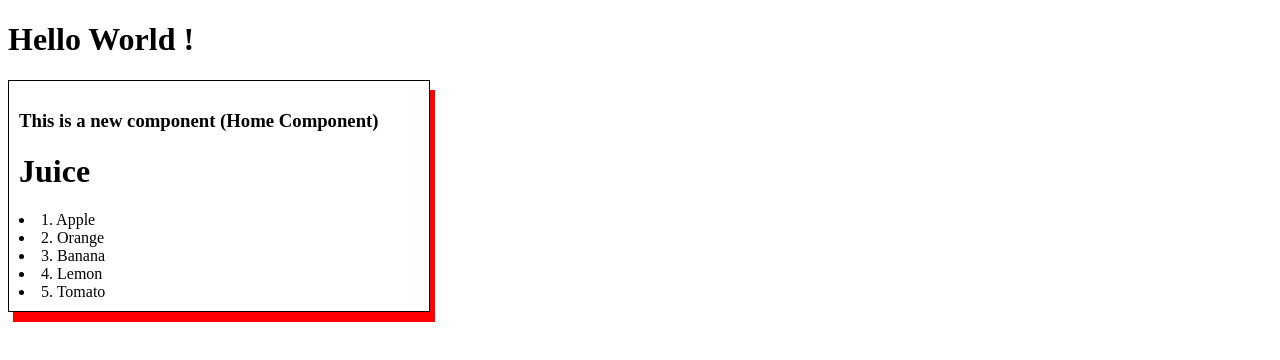
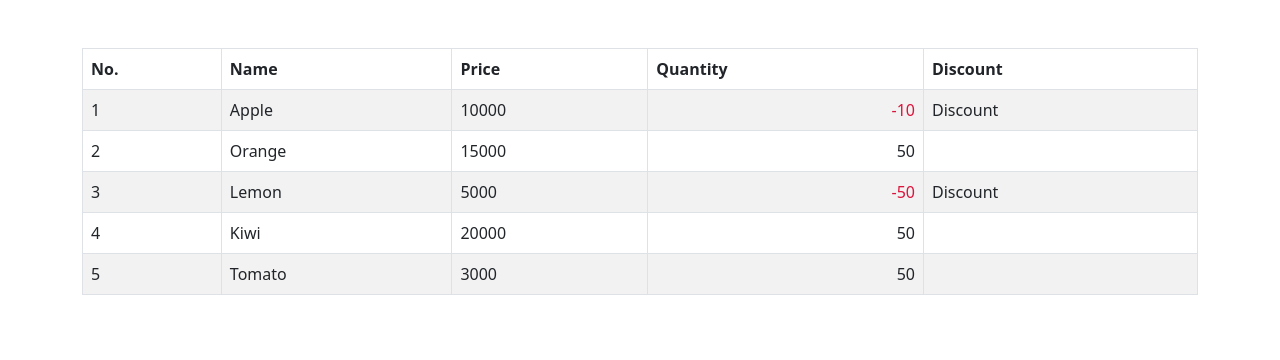
Before and after one commit to Tran-Du-Su/Angular12, an Angular app: page / in a window 1280 px wide. Shown: the top 360 px of the page. Built offline with nearby package versions, Linux system fonts and the light colour scheme.

Commit message:
General(NgFor_NgIf)

```diff
--- a/src/app/app.component.html
+++ b/src/app/app.component.html
@@ -1,3 +1,3 @@
-<h1>Hello World !</h1>
+<!-- <h1>Hello World !</h1> -->
 
 <app-home></app-home>
--- a/src/app/home/home.component.html
+++ b/src/app/home/home.component.html
@@ -1,9 +1,30 @@
-<div class="test">
-  <h3>This is a new component (Home Component)</h3>
+<link href="https://cdn.jsdelivr.net/npm/bootstrap@5.0.2/dist/css/bootstrap.min.css" rel="stylesheet" integrity="sha384-EVSTQN3/azprG1Anm3QDgpJLIm9Nao0Yz1ztcQTwFspd3yD65VohhpuuCOmLASjC" crossorigin="anonymous">
 
-  <h1>Juice</h1>
-  <div *ngFor="let juice of juices; let i = index">
-    <li>{{ i + 1 }}. {{ juice }}</li>
-  </div>
+<div class="container">
+
+<table class="table table-bordered table-striped mt-5">
+  <thead>
+    <tr>
+      <th>No.</th>
+      <th>Name</th>
+      <th>Price</th>
+      <th>Quantity</th>
+      <th>Discount</th>
+    </tr>
+  </thead>
+
+  <tbody>
+    <tr *ngFor="let juice of juices; let i = index">
+      <td>{{ i+1 }}</td>
+      <td>{{ juice.name }}</td>
+      <td>{{ juice.price }}</td>
+      <td class="text-end" [ngClass] = "{ 'negative' : juice.quantity < 0 }">{{ juice.quantity }}</td>
+      <td>
+        <span *ngIf="juice.discount">Discount</span>
+      </td>
+    </tr>
+  </tbody>
+
+</table>
 
 </div>
--- a/src/app/home/home.component.scss
+++ b/src/app/home/home.component.scss
@@ -1,6 +1,3 @@
-.test {
-  border: 1px solid;
-  padding: 10px;
-  box-shadow: 5px 10px red;
-  width: 400px;
+.negative{
+  color: crimson;
 }
--- a/src/app/home/home.component.ts
+++ b/src/app/home/home.component.ts
@@ -9,7 +9,13 @@ export class HomeComponent implements OnInit {
 
   public name = 'Su';
   public age = 23;
-  public juices = ['Apple', 'Orange', 'Banana', 'Lemon', 'Tomato'];
+  public juices = [
+    { name: 'Apple', price: 10000, quantity: -10, discount: true },
+    { name: 'Orange', price: 15000, quantity: 50 , discount: false},
+    { name: 'Lemon', price: 5000, quantity: -50, discount: true   },
+    { name: 'Kiwi', price: 20000, quantity: 50 , discount: false},
+    { name: 'Tomato', price: 3000, quantity: 50 , discount: false},
+  ];
 
   constructor() { }
 
```
